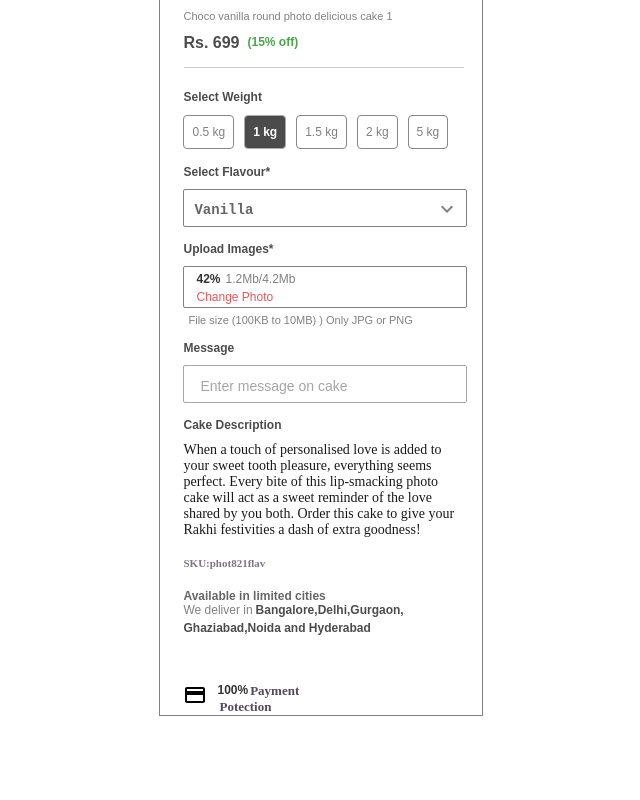
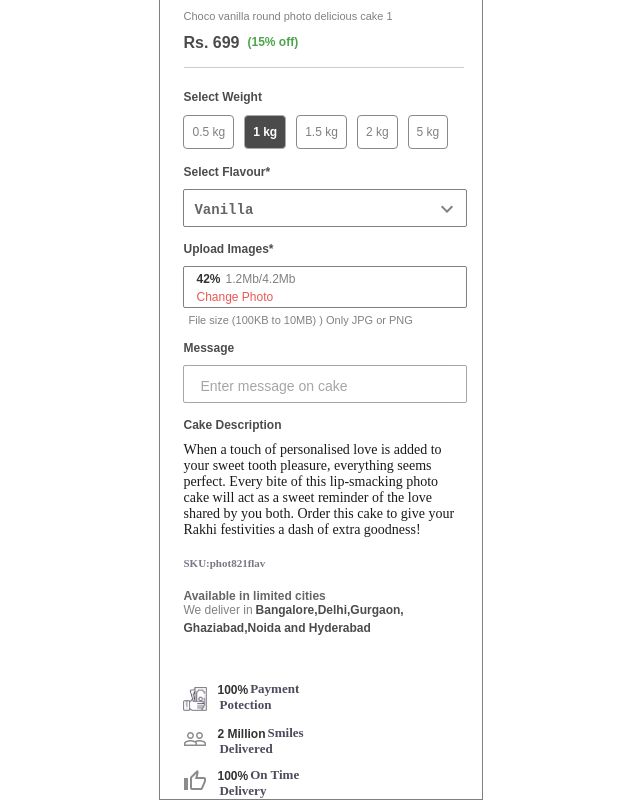
Before and after one commit to Dilip138/bakingo-demo, a React (Create React App) app: page / in a window 1280 px wide. Shown: the part 449-1249 px from the top of the page, without its empty margins (319-959 px from the left). Before the commit the page ends 1165 px from the top, so only its background shows below. Built offline with nearby package versions, Linux system fonts and the light colour scheme.

Commit message:
[Dilip]Refactor. buisness logic of bakingoComponent

```diff
--- a/src/App.css
+++ b/src/App.css
@@ -302,6 +302,12 @@
   margin-left: 23px;
 }
 
+.money {
+  width     : 24px;
+  opacity   : 0.9;
+  margin-top: 4px;
+}
+
 .payment-protection {
   margin-left: 10px;
   font-size  : 13px;
@@ -317,6 +323,7 @@
   opacity    : 0.8;
   font-family: BuenosAiresTrial;
   color      : #251d34;
+  margin-top : -2px;
 }
 
 .protection {
@@ -326,3 +333,27 @@
   font-family: BuenosAiresTrial;
   color      : #251d34;
 }
+
+.image-delivered {
+  display   : flex;
+  margin-top: 12px;
+}
+
+.people {
+  opacity: 0.9;
+  width  : 28px;
+  height : 28px;
+  color  : gray;
+}
+
+.image-delivery {
+  display   : flex;
+  margin-top: 12px;
+}
+
+.thumb {
+  opacity: 0.9;
+  width  : 28px;
+  height : 28px;
+  color  : gray;
+}
--- a/src/components/bakingo.jsx
+++ b/src/components/bakingo.jsx
@@ -4,7 +4,6 @@ import CardGiftcardIcon from '@material-ui/icons/CardGiftcard';
 import KeyboardArrowDownIcon from '@material-ui/icons/KeyboardArrowDown';
 import ThumbUpIcon from '@material-ui/icons/ThumbUpOutlined';
 import PeopleIcon from '@material-ui/icons/PeopleOutline';
-import PaymentIcon from '@material-ui/icons/Payment';
 class BakingoComponent extends Component {
     state = {}
     render() {
@@ -155,7 +154,7 @@ class BakingoComponent extends Component {
 
                     <div className="image-protection">
                         <div className="image-icon">
-                            <PaymentIcon />
+                            <img src={require('../assests/money.png')} alt="" className="money" />
                         </div>
                         <div className="payment-protection">
                             <div className="percent-payment">
@@ -172,6 +171,45 @@ class BakingoComponent extends Component {
                         </div>
                     </div>
 
+                    <div className="image-delivered">
+                        <div className="image-icon">
+                            <PeopleIcon className="people" />
+                        </div>
+                        <div className="payment-protection">
+                            <div className="percent-payment">
+                                <div className="percent">
+                                    2 Million
+                        </div>
+                                <div className="payment">
+                                    Smiles
+                        </div>
+                            </div>
+                            <div className="protection">
+                                Delivered
+                        </div>
+                        </div>
+                    </div>
+
+                    <div className="image-delivery">
+                        <div className="image-icon">
+                            <ThumbUpIcon className="thumb" />
+                        </div>
+                        <div className="payment-protection">
+                            <div className="percent-payment">
+                                <div className="percent">
+                                    100%
+                        </div>
+                                <div className="payment">
+                                    On Time
+                        </div>
+                            </div>
+                            <div className="protection">
+                                Delivery
+                        </div>
+                        </div>
+                    </div>
+
+                    {/* * --------cake image Design design------------  */}
 
                 </div>
 
```
Also changed, not shown: src/assests/hand-with.jpg (deleted), src/assests/money.png (added).
